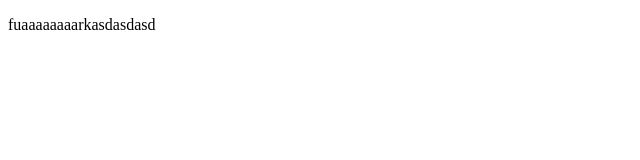
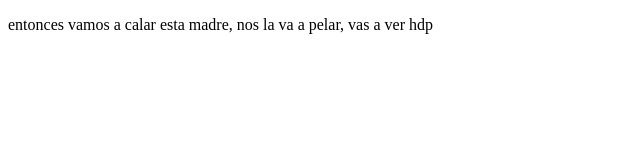
Before and after one commit to zedhiv/proyectoDemoCursoPrework, a plain HTML site: page index.html in a window 1280 px wide. Shown: the whole page, without its empty margins (0-640 px from the left). Drawn offline with Linux system fonts and the light colour scheme.

Commit message:
cambios nuevos soliman

```diff
--- a/index.html
+++ b/index.html
@@ -8,7 +8,7 @@
 </head>
 <body>
 <p>
-    fuaaaaaaaarkasdasdasd
+    entonces vamos a calar esta madre, nos la va a pelar, vas a ver hdp
 </p>
 </body>
 </html>
```
